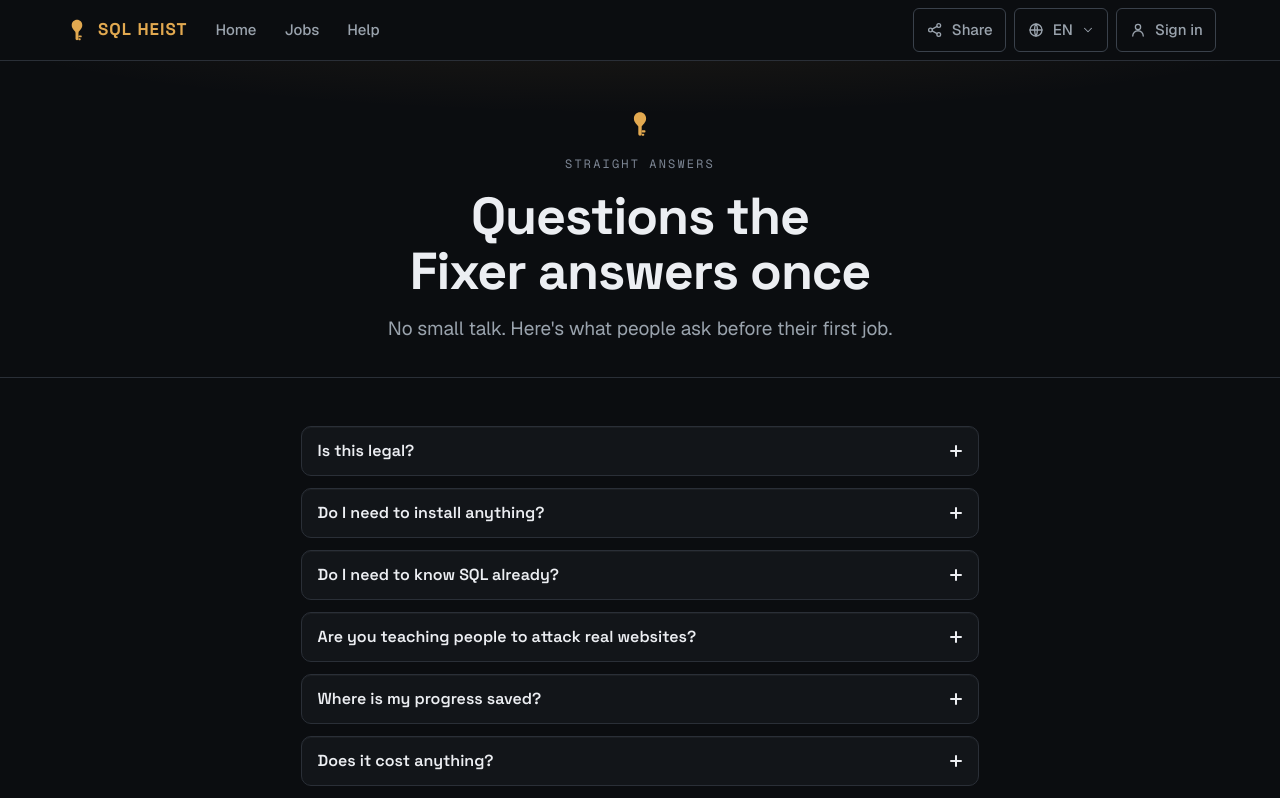
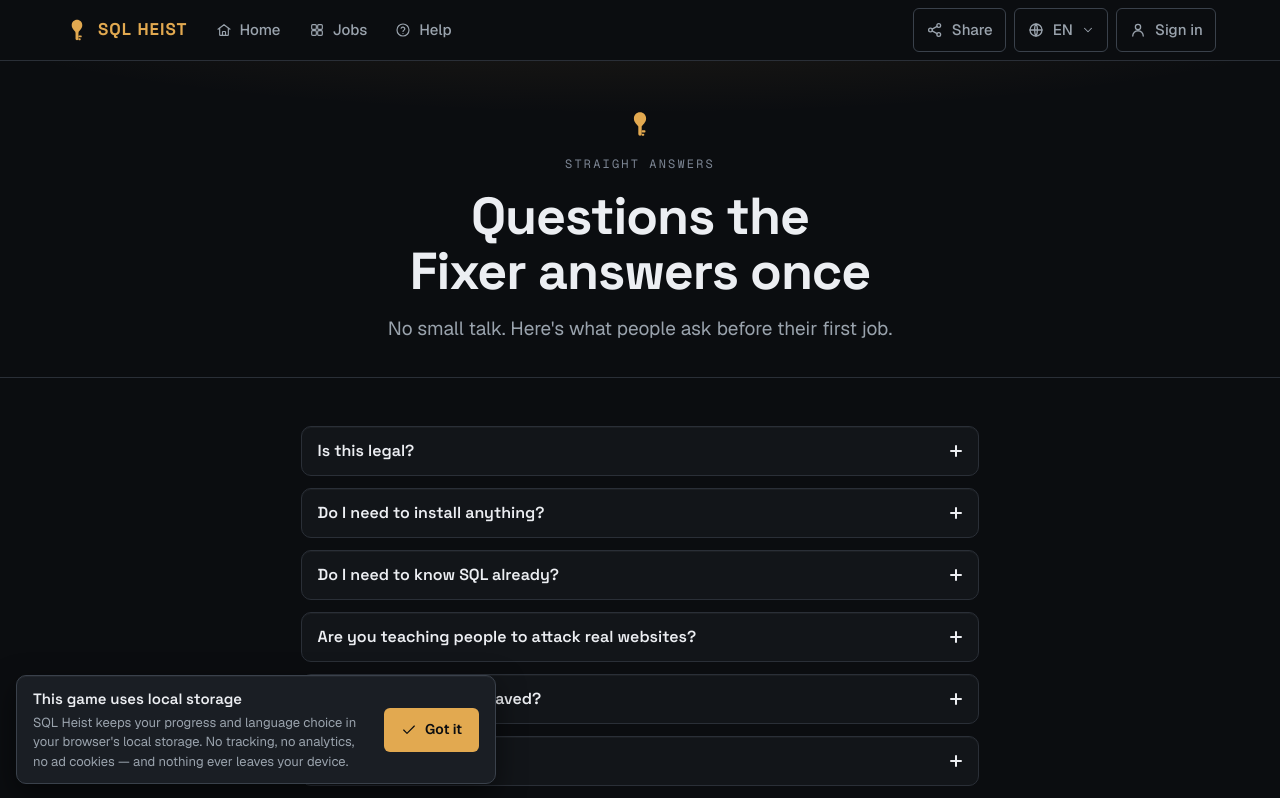
Before and after one commit to Svobodennn/sql-heist, a Next.js app: page /faq in a window 1280 px wide. Shown: the top 798 px of the page. Built offline with nearby package versions, Linux system fonts and the light colour scheme.

Commit message:
fix(app): button hover text, navbar link icons, cookie consent popup

```diff
--- /dev/null
+++ b/app/components/CookieConsent.module.css
@@ -0,0 +1,91 @@
+/* Bottom storage notice. The fixed wrapper is click-through (pointer-events:none)
+ * so it can never block the page; only the card is interactive. Anchored
+ * bottom-start (inline-start) — clear of the right-aligned in-game CTAs and the
+ * bottom-centre toast. z sits above content but below transient modal/toast. */
+.root {
+  position: fixed;
+  inset-inline: 0;
+  bottom: 0;
+  z-index: var(--z-consent);
+  padding: var(--space-4);
+  /* Keep clear of the iOS home indicator without shifting anything. */
+  padding-bottom: max(var(--space-4), env(safe-area-inset-bottom));
+  pointer-events: none;
+}
+
+.card {
+  pointer-events: auto;
+  box-sizing: border-box;
+  width: 100%;
+  max-width: 30rem;
+  display: flex;
+  flex-wrap: wrap;
+  align-items: center;
+  gap: var(--space-3) var(--space-4);
+  padding: var(--space-3) var(--space-4);
+  background: var(--surface-raised);
+  border: 1px solid var(--border-strong);
+  border-radius: var(--radius-md);
+  box-shadow:
+    inset 0 1px 0 rgba(255, 255, 255, 0.04),
+    0 10px 28px rgba(0, 0, 0, 0.5);
+  /* Global prefers-reduced-motion rule (globals.css) collapses this to ~0ms. */
+  animation: consent-in var(--dur-normal) var(--ease-out) both;
+}
+
+.copy {
+  flex: 1 1 15rem;
+  min-width: 0;
+}
+
+.title {
+  font-family: var(--font-display);
+  font-weight: 600;
+  font-size: 0.9375rem;
+  color: var(--text);
+  margin-bottom: 2px;
+}
+
+.body {
+  font-size: 0.8125rem;
+  line-height: 1.5;
+  color: var(--text-secondary);
+}
+
+.accept {
+  flex: 0 0 auto;
+  display: inline-flex;
+  align-items: center;
+  justify-content: center;
+  gap: var(--space-2);
+  min-height: 44px;
+  padding-inline: var(--space-4);
+  border-radius: var(--radius-sm);
+  border: 1px solid transparent;
+  background: var(--btn-primary-bg);
+  color: var(--btn-primary-fg);
+  font-family: var(--font-sans);
+  font-weight: 600;
+  font-size: 0.875rem;
+  cursor: pointer;
+  transition:
+    background-color var(--dur-fast) var(--ease-out),
+    transform var(--dur-fast) var(--ease-out);
+}
+.accept:hover {
+  background: var(--primary-hover);
+}
+.accept:active {
+  transform: scale(0.98);
+}
+
+@keyframes consent-in {
+  from {
+    opacity: 0;
+    transform: translateY(1rem);
+  }
+  to {
+    opacity: 1;
+    transform: translateY(0);
+  }
+}
--- /dev/null
+++ b/app/components/CookieConsent.tsx
@@ -0,0 +1,72 @@
+'use client'
+
+import { useCallback, useEffect, useState } from 'react'
+import { useTranslation } from '@/app/i18n/useTranslation'
+import { IconCheck } from './icons'
+import styles from './CookieConsent.module.css'
+
+// Persisted acknowledgement flag. Deliberately distinct from the locale/progress
+// keys the app already uses (sql-heist:locale, sql-heist:progress:v1); versioned
+// so a future copy change could re-prompt without stranding old acknowledgements.
+const CONSENT_KEY = 'sql-heist:consent:v1'
+
+// Bottom storage notice — honest to this app: it only writes game progress and the
+// language choice to localStorage; no cookies, no tracking, no analytics. Rendered
+// once from the root layout so it covers every route.
+//
+// Hydration safety: the static export ships NO banner (the first render returns
+// null, matching the server HTML). Only AFTER mount do we read localStorage and, if
+// the player hasn't acknowledged it, reveal the notice — so there is never a
+// server/client markup mismatch and the default export stays byte-identical.
+//
+// Non-blocking: the fixed wrapper is pointer-events:none, so it can never intercept
+// a click meant for the page beneath it; only the card itself is interactive.
+export function CookieConsent() {
+  const { t } = useTranslation()
+  const [open, setOpen] = useState(false)
+
+  useEffect(() => {
+    try {
+      if (window.localStorage.getItem(CONSENT_KEY) !== '1') setOpen(true)
+    } catch {
+      // Private mode / storage disabled: skip the notice rather than risk a throw.
+    }
+  }, [])
+
+  const dismiss = useCallback(() => {
+    setOpen(false)
+    try {
+      window.localStorage.setItem(CONSENT_KEY, '1')
+    } catch {
+      // Can't persist (storage blocked) — still hide it for this session.
+    }
+  }, [])
+
+  // Escape dismisses (mirrors the Navbar mobile-menu pattern) so keyboard users are
+  // not forced to tab all the way to the button.
+  useEffect(() => {
+    if (!open) return
+    const onKey = (e: KeyboardEvent) => {
+      if (e.key === 'Escape') dismiss()
+    }
+    document.addEventListener('keydown', onKey)
+    return () => document.removeEventListener('keydown', onKey)
+  }, [open, dismiss])
+
+  if (!open) return null
+
+  return (
+    <div className={styles.root}>
+      <section className={styles.card} aria-label={t('consent.aria')} tabIndex={-1}>
+        <div className={styles.copy}>
+          <p className={styles.title}>{t('consent.title')}</p>
+          <p className={styles.body}>{t('consent.body')}</p>
+        </div>
+        <button type="button" className={styles.accept} onClick={dismiss}>
+          <IconCheck size={16} />
+          <span>{t('consent.accept')}</span>
+        </button>
+      </section>
+    </div>
+  )
+}
--- a/app/components/Navbar.module.css
+++ b/app/components/Navbar.module.css
@@ -46,6 +46,7 @@
 .link {
   display: inline-flex;
   align-items: center;
+  gap: var(--space-2);
   min-height: 44px;
   padding-inline: var(--space-3);
   border-radius: var(--radius-sm);
@@ -134,6 +135,7 @@
 .mobileLink {
   display: flex;
   align-items: center;
+  gap: var(--space-2);
   min-height: 48px;
   padding-inline: var(--space-2);
   border-radius: var(--radius-sm);
--- a/app/components/Navbar.tsx
+++ b/app/components/Navbar.tsx
@@ -5,16 +5,18 @@ import { usePathname } from 'next/navigation'
 import { useEffect, useState } from 'react'
 import { cx } from './cx'
 import { Logo } from './Logo'
-import { IconMenu, IconClose, IconUser } from './icons'
+import { IconMenu, IconClose, IconUser, IconHome, IconBoard, IconHelpCircle } from './icons'
 import { ShareButton } from './ShareButton'
 import { LanguageSwitcher } from './LanguageSwitcher'
 import { useTranslation } from '@/app/i18n/useTranslation'
 import styles from './Navbar.module.css'
 
+// Icons are decorative (aria-hidden in <Base>); the translated text stays the
+// accessible label for each destination.
 const NAV_LINKS = [
-  { href: '/', key: 'nav.home' },
-  { href: '/jobs', key: 'nav.jobs' },
-  { href: '/help', key: 'nav.help' },
+  { href: '/', key: 'nav.home', Icon: IconHome },
+  { href: '/jobs', key: 'nav.jobs', Icon: IconBoard },
+  { href: '/help', key: 'nav.help', Icon: IconHelpCircle },
 ] as const
 
 // Site chrome. Rendered once from app/layout.tsx so it wraps every route. It is
@@ -61,6 +63,7 @@ export function Navbar() {
                 className={cx(styles.link, isActive(link.href) && styles.linkActive)}
                 aria-current={isActive(link.href) ? 'page' : undefined}
               >
+                <link.Icon size={16} />
                 {t(link.key)}
               </Link>
             </li>
@@ -99,6 +102,7 @@ export function Navbar() {
                 className={cx(styles.mobileLink, isActive(link.href) && styles.linkActive)}
                 aria-current={isActive(link.href) ? 'page' : undefined}
               >
+                <link.Icon size={18} />
                 {t(link.key)}
               </Link>
             </li>
--- a/app/components/icons.tsx
+++ b/app/components/icons.tsx
@@ -94,3 +94,33 @@ export const IconMail = (p: IconProps) => (
     <path d="m3.5 6.5 8.5 6 8.5-6" />
   </Base>
 )
+
+// ---- Primary-nav leading icons (decorative; the link text is the label) ----
+
+// Home = a house.
+export const IconHome = (p: IconProps) => (
+  <Base {...p}>
+    <path d="M3 10.75 12 4l9 6.75" />
+    <path d="M5.5 9.5V19a1 1 0 0 0 1 1h11a1 1 0 0 0 1-1V9.5" />
+    <path d="M9.75 20v-5a.75.75 0 0 1 .75-.75h3a.75.75 0 0 1 .75.75v5" />
+  </Base>
+)
+
+// Jobs = "The Board": a 2×2 grid of job cards.
+export const IconBoard = (p: IconProps) => (
+  <Base {...p}>
+    <rect x="4" y="4" width="7" height="7" rx="1.5" />
+    <rect x="13" y="4" width="7" height="7" rx="1.5" />
+    <rect x="4" y="13" width="7" height="7" rx="1.5" />
+    <rect x="13" y="13" width="7" height="7" rx="1.5" />
+  </Base>
+)
+
+// Help = a question mark in a circle.
+export const IconHelpCircle = (p: IconProps) => (
+  <Base {...p}>
+    <circle cx="12" cy="12" r="9" />
+    <path d="M9.2 9.3a3 3 0 0 1 5.6 1c0 2-2.8 2.5-2.8 4" />
+    <path d="M12 17.3h.01" />
+  </Base>
+)
--- a/app/globals.css
+++ b/app/globals.css
@@ -83,6 +83,7 @@
   --radius-full: 9999px;
 
   --z-dropdown: 10;
+  --z-consent: 40; /* storage notice: above content, below transient modal/toast */
   --z-modal: 50;
   --z-toast: 100;
 
@@ -247,6 +248,9 @@ textarea.mono {
 }
 .btn--primary:hover:not(:disabled) {
   background: var(--primary-hover);
+  /* Re-assert dark ink: the global `a:hover` (same brass as this hover bg) would
+   * otherwise repaint anchor-button text to brass and hide the label. */
+  color: var(--btn-primary-fg);
 }
 .btn--ghost {
   background: transparent;
@@ -263,6 +267,9 @@ textarea.mono {
 }
 .btn--success:hover:not(:disabled) {
   filter: brightness(1.08);
+  /* Same guard as --primary: keep dark ink so the global `a:hover` can't turn
+   * anchor-button text brass (e.g. the Debrief "Next job" CTA). */
+  color: var(--noir-900);
 }
 .btn--danger {
   background: transparent;
--- a/app/layout.tsx
+++ b/app/layout.tsx
@@ -3,6 +3,7 @@ import type { ReactNode } from 'react'
 import { Geist, Geist_Mono, Space_Grotesk } from 'next/font/google'
 import { Navbar } from './components/Navbar'
 import { Footer } from './components/Footer'
+import { CookieConsent } from './components/CookieConsent'
 import { I18nProvider } from './i18n/I18nProvider'
 import styles from './layout.module.css'
 import './globals.css'
@@ -48,6 +49,7 @@ export default function RootLayout({ children }: { children: ReactNode }) {
             </div>
             <Footer />
           </div>
+          <CookieConsent />
         </I18nProvider>
       </body>
     </html>
--- a/messages/en.json
+++ b/messages/en.json
@@ -131,6 +131,12 @@
   },
   "content": {
     "updated": "Last updated"
+  },
+  "consent": {
+    "aria": "Storage notice",
+    "title": "This game uses local storage",
+    "body": "SQL Heist keeps your progress and language choice in your browser's local storage. No tracking, no analytics, no ad cookies — and nothing ever leaves your device.",
+    "accept": "Got it"
   },
   "privacy": {
     "eyebrow": "The Fine Print",
--- a/messages/pl.json
+++ b/messages/pl.json
@@ -136,6 +136,12 @@
   },
   "content": {
     "updated": "Ostatnia aktualizacja"
+  },
+  "consent": {
+    "aria": "Informacja o pamięci",
+    "title": "Ta gra korzysta z pamięci lokalnej",
+    "body": "SQL Heist trzyma Twój postęp i wybór języka w pamięci lokalnej przeglądarki (local storage). Żadnego śledzenia, żadnej analityki, żadnych ciasteczek reklamowych — i nic nie opuszcza Twojego urządzenia.",
+    "accept": "Rozumiem"
   },
   "privacy": {
     "eyebrow": "Drobny druk",
--- a/messages/tr.json
+++ b/messages/tr.json
@@ -136,6 +136,12 @@
   },
   "content": {
     "updated": "Son güncelleme"
+  },
+  "consent": {
+    "aria": "Depolama bildirimi",
+    "title": "Bu oyun yerel depolama kullanır",
+    "body": "SQL Heist; ilerlemeni ve dil tercihini tarayıcının yerel depolamasında (local storage) tutar. Takip yok, analiz yok, reklam çerezi yok — ve hiçbir şey cihazından dışarı çıkmaz.",
+    "accept": "Anladım"
   },
   "privacy": {
     "eyebrow": "İnce Yazı",
```
